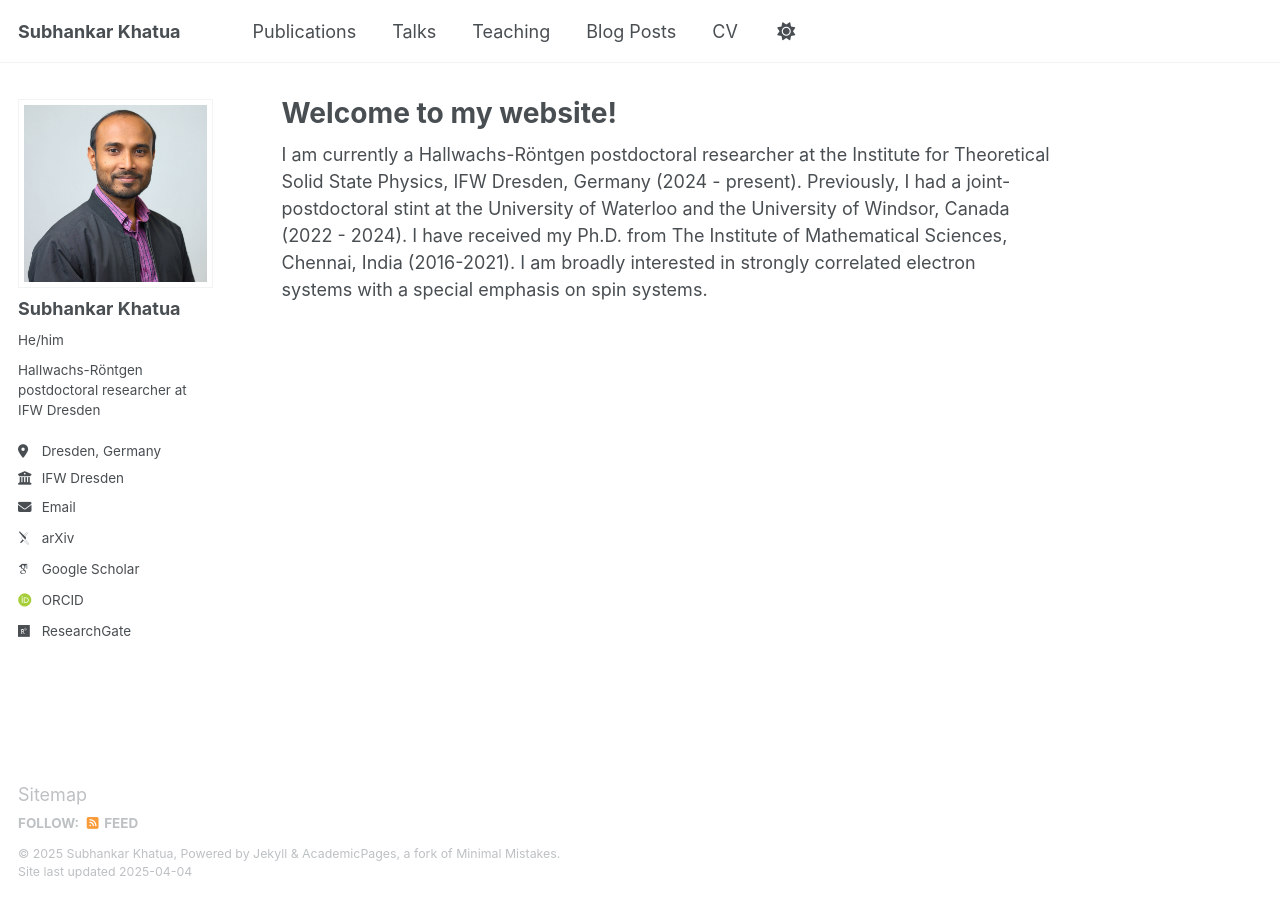
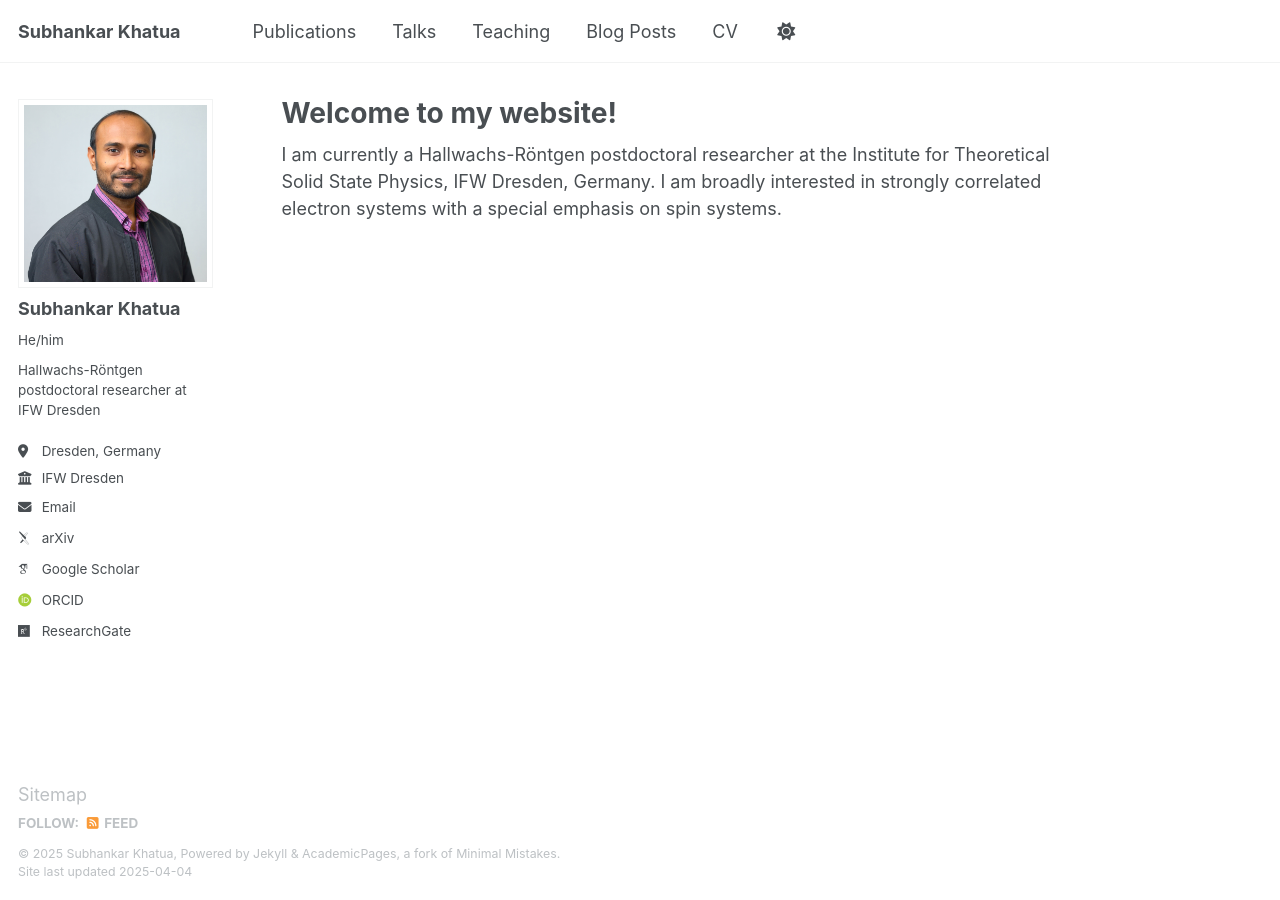
Before and after one commit to subhankar-khatua/subhankar-khatua.github.io, a Jekyll site: the page built from _pages/about.md, in a window 1280 px wide. Built offline with Jekyll 4.4.1, drawn with Linux system fonts in a browser that asks for light colours; some web fonts are replaced.

Commit message:
Update about.md

```diff
--- a/_pages/about.md
+++ b/_pages/about.md
@@ -7,7 +7,7 @@ redirect_from:
   - /about.html
 ---
 
-I am currently a Hallwachs-Röntgen postdoctoral researcher at the Institute for Theoretical Solid State Physics, IFW Dresden, Germany (2024 - present). Previously, I had a joint-postdoctoral stint at the University of Waterloo and the University of Windsor, Canada (2022 - 2024). I have received my Ph.D. from The Institute of Mathematical Sciences, Chennai, India (2016-2021). I am broadly interested in strongly correlated electron systems with a special emphasis on spin systems.
+I am currently a Hallwachs-Röntgen postdoctoral researcher at the Institute for Theoretical Solid State Physics, IFW Dresden, Germany. I am broadly interested in strongly correlated electron systems with a special emphasis on spin systems.
 
 <!-- This is the front page of a website that is powered by the [Academic Pages template](https://github.com/academicpages/academicpages.github.io) and hosted on GitHub pages. [GitHub pages](https://pages.github.com) is a free service in which websites are built and hosted from code and data stored in a GitHub repository, automatically updating when a new commit is made to the repository. This template was forked from the [Minimal Mistakes Jekyll Theme](https://mmistakes.github.io/minimal-mistakes/) created by Michael Rose, and then extended to support the kinds of content that academics have: publications, talks, teaching, a portfolio, blog posts, and a dynamically-generated CV. You can fork [this template](https://github.com/academicpages/academicpages.github.io) right now, modify the configuration and markdown files, add your own PDFs and other content, and have your own site for free, with no ads!
 
```
